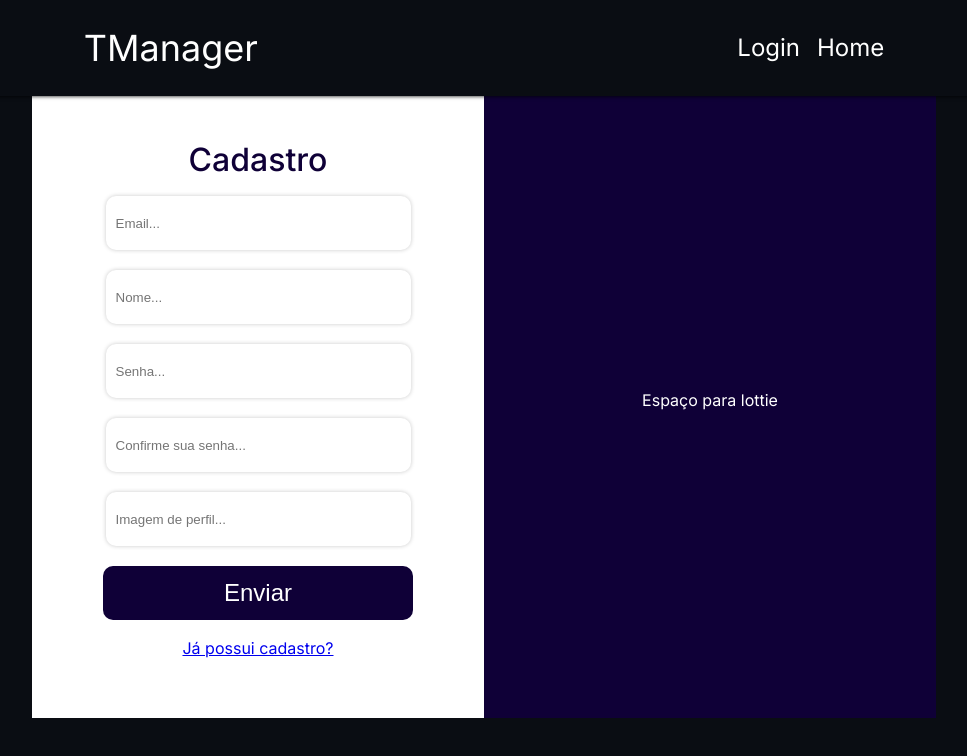
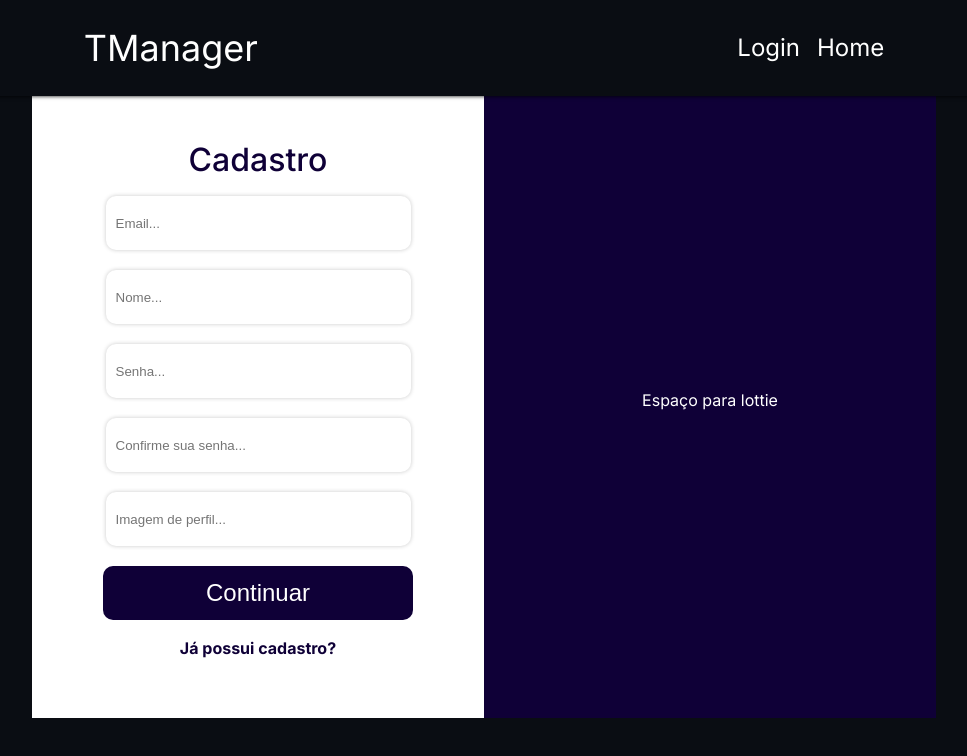
Before and after one commit to brenodevreact/TaskManager, a Next.js app: page /cadastro in a window 1280 px wide. Shown: the top 756 px of the page, without its empty margins (156-1123 px from the left). Built offline with nearby package versions, Linux system fonts and the light colour scheme.

Commit message:
Fix: Correção de color do link e nome no botão de cadastro

```diff
--- a/src/app/cadastro/page.tsx
+++ b/src/app/cadastro/page.tsx
@@ -42,9 +42,9 @@ const page = () => {
         <input type="password" {...register("password")} placeholder='Senha...' />
         <input type="password" {...register("confirmPassword")} placeholder='Confirme sua senha...' />
         <input type="text" {...register("img")} placeholder='Imagem de perfil...' />
-        <button type="submit">Enviar</button>
+        <button type="submit">Continuar</button>
 
-        <Link href={"/login"}>Já possui cadastro?</Link>
+        <Link href={"/login"} className={style.link}>Já possui cadastro?</Link>
 
       </FormCadastro>
       <div>
--- a/src/app/cadastro/style.module.css
+++ b/src/app/cadastro/style.module.css
@@ -19,3 +19,9 @@
     color: white;
     background-color: var(--brand);
 }
+
+.link {
+    color: var(--brand);
+    text-decoration: none;
+    font-weight: bold;
+}
```
